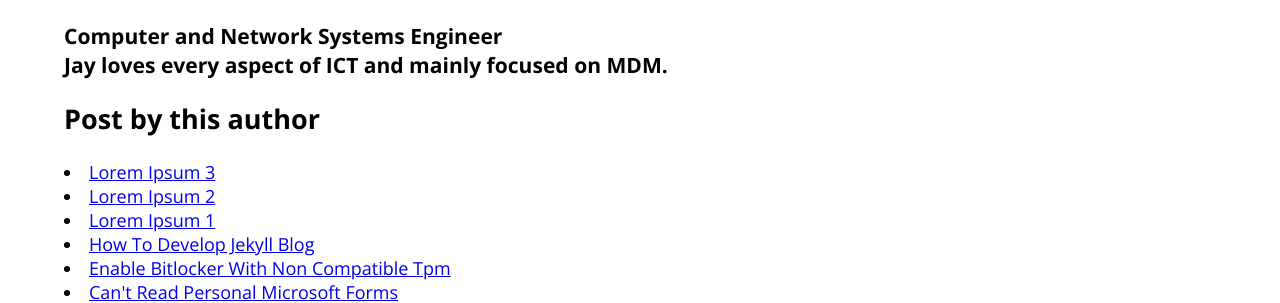
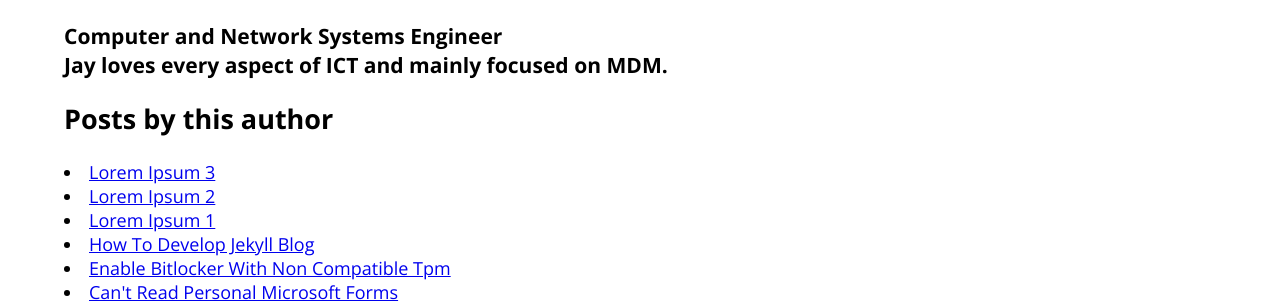
Before and after one commit to jays1ngh/jays1ngh.github.io, a Jekyll site: the page built from _authors/jays1ngh.md, in a window 1280 px wide. Shown: the part 136-439 px from the top of the page. Built offline with Jekyll 4.4.1, drawn with Linux system fonts in a browser that asks for light colours.

Commit message:
updated files

```diff
--- a/_layouts/author.html
+++ b/_layouts/author.html
@@ -9,7 +9,7 @@
         </div>
 
   <div class="author-posts">
-  <h2>Post by this author</h2>
+  <h2>Posts by this author</h2>
                   {%- assign author_posts = site.posts
                     | where: "author", page.short_name
                   -%}
--- a/_layouts/blog.html
+++ b/_layouts/blog.html
@@ -6,10 +6,10 @@
   {% for post in paginator.posts %}
     <h1><a href="{{ post.url }}">{{ post.title }}</a></h1>
     <p class="author">
-      <span class="date">{{ post.date }}</span>
+      <span class="date">{{ post.date | date: "%b %-d, %Y" }}</span>
     </p>
     <div class="content">
-      {{ post.content }}
+      {{ post.summary }}
     </div>
   {% endfor %}
 
```
